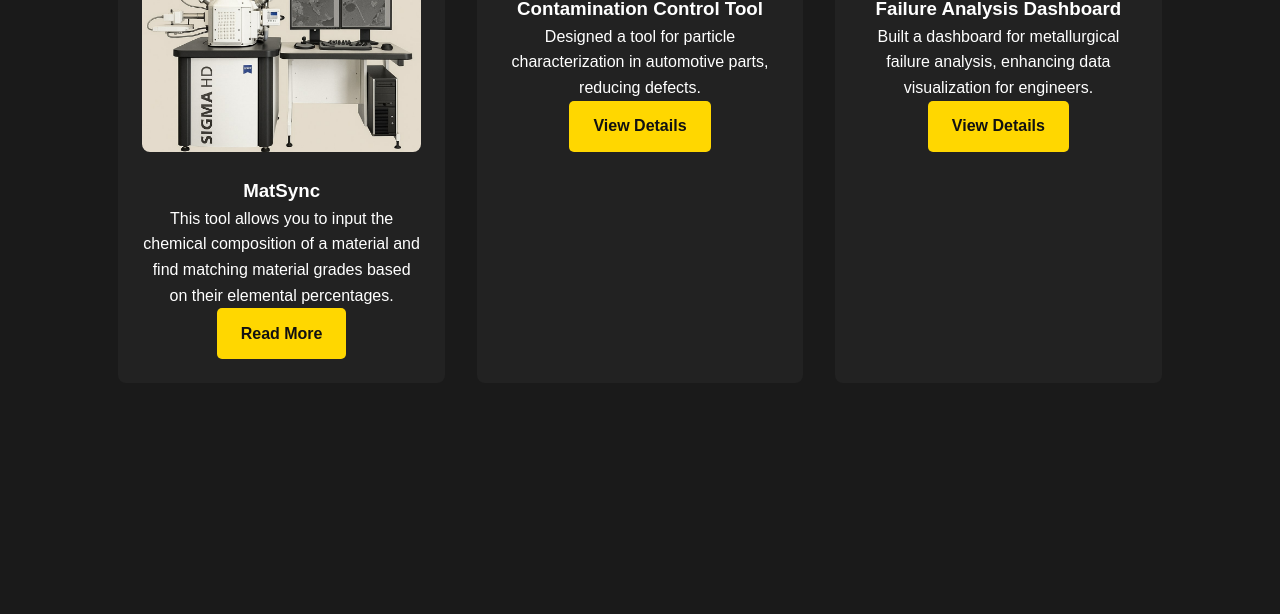
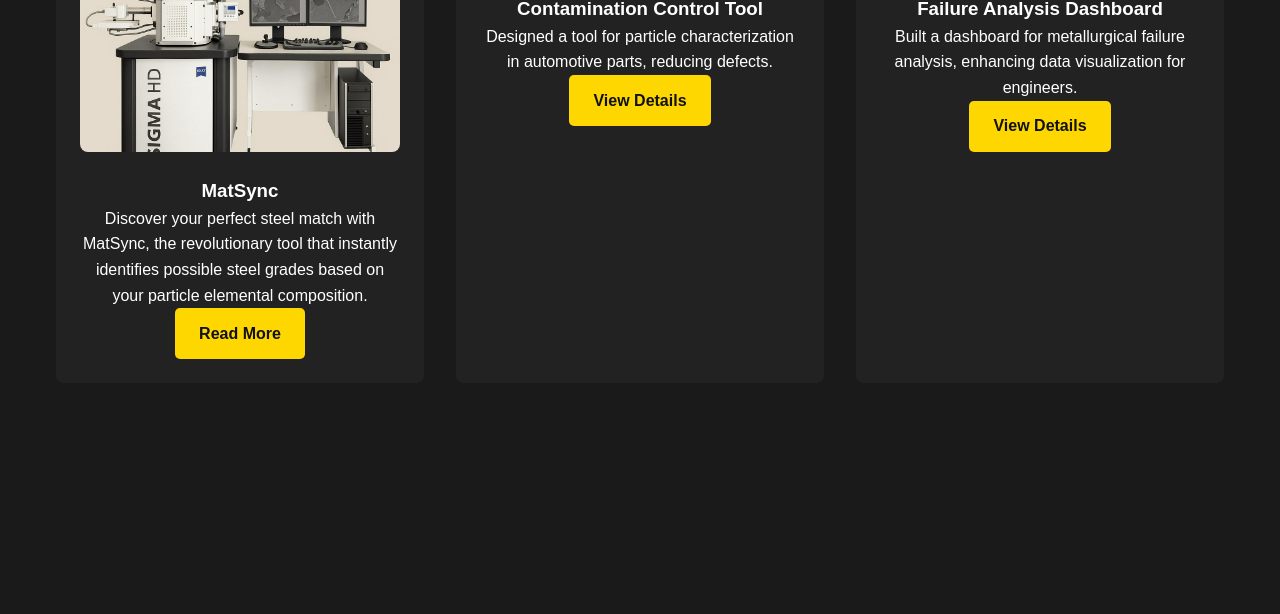
Before and after one commit to Ezhil1K/Portfolio, a plain HTML site: page index.html in a window 1280 px wide. Shown: the part 2819-3433 px from the top of the page. Drawn offline with Linux system fonts and the light colour scheme.

Commit message:
Update index.html

```diff
--- a/index.html
+++ b/index.html
@@ -392,7 +392,7 @@
                 <div class="project-card">
                     <img src="particle-characterization.jpg" alt="Particle Characterization Tool">
                     <h3>MatSync</h3>
-                    <p>This tool allows you to input the chemical composition of a material and find matching material grades based on their elemental percentages.</p>
+                    <p>Discover your perfect steel match with MatSync, the revolutionary tool that instantly identifies possible steel grades based on your particle elemental composition.</p>
                     <a href="projects/MatSync.html" class="btn">Read More</a>
                 </div>
                 <div class="project-card">
```
